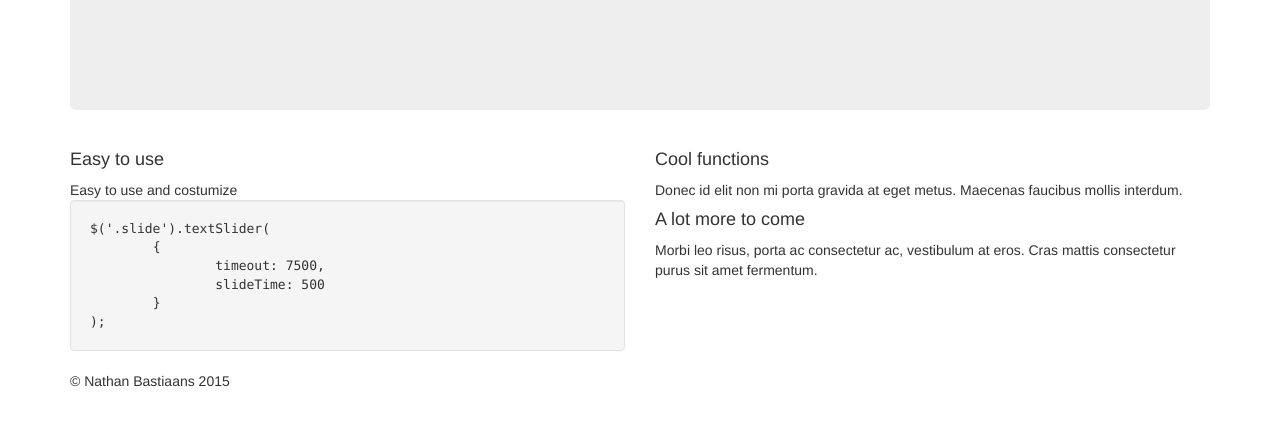
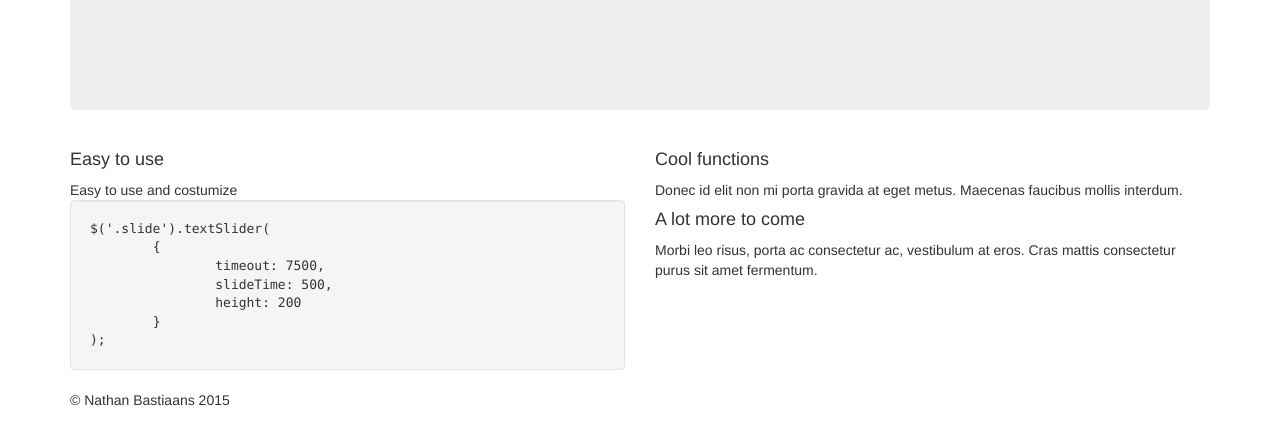
Before and after one commit to NathanBastiaans/text-slider, a plain HTML site: page index.html in a window 1280 px wide. Shown: the part 286-730 px from the top of the page. Drawn offline with nearby package versions, Linux system fonts and the light colour scheme.

Commit message:
add new option to documentation

```diff
--- a/index.html
+++ b/index.html
@@ -69,7 +69,8 @@
 $('.slide').textSlider(
 	{
 		timeout: 7500,
-		slideTime: 500
+		slideTime: 500,
+		height: 200
 	}
 );</pre>
 
@@ -101,7 +102,8 @@ $('.slide').textSlider(
 				$('.slide').textSlider(
 					{
 						timeout: 7500,
-						slideTime: 500
+						slideTime: 500,
+						height: 100
 					}
 				);
 			});
```
